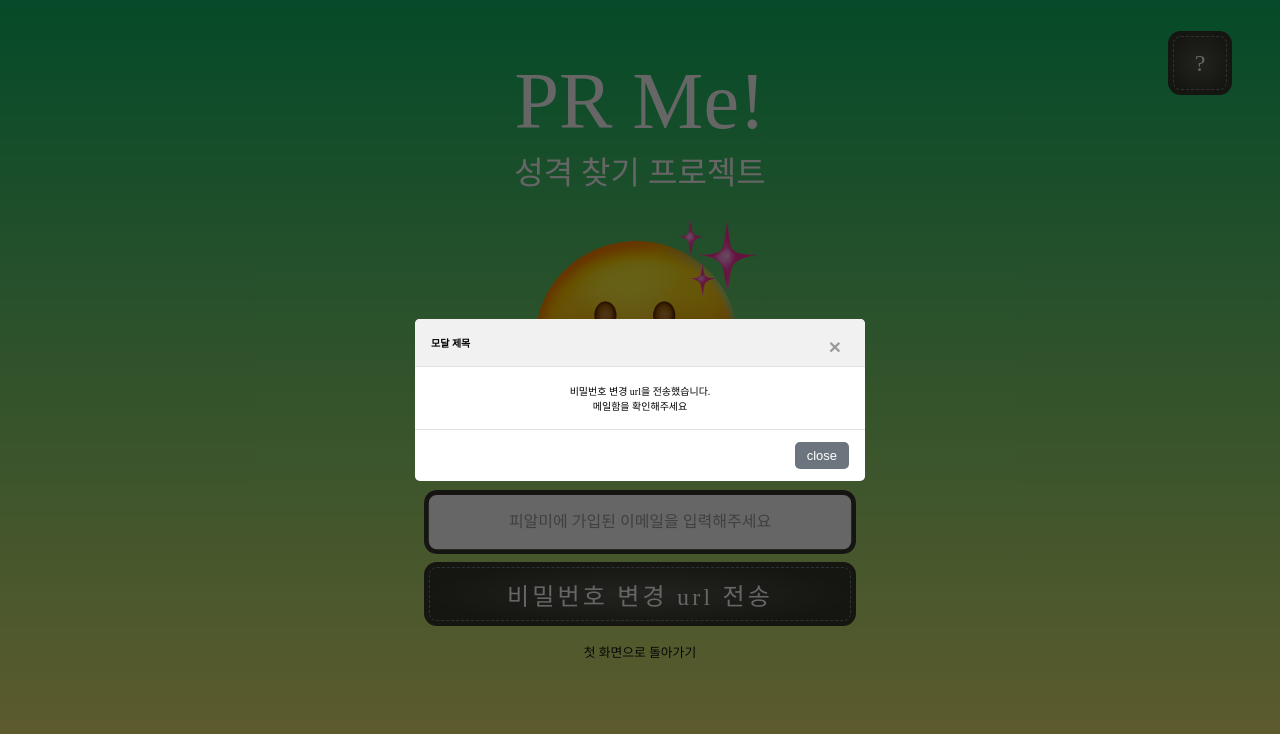
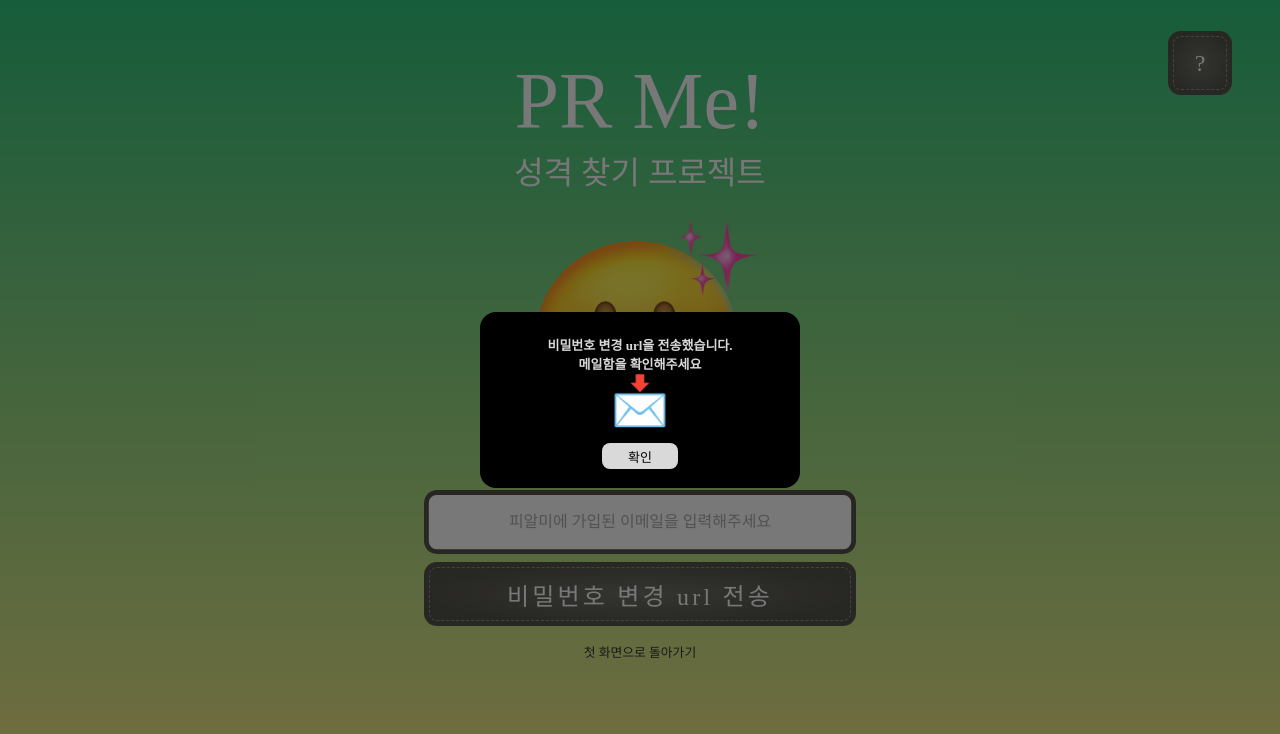
Before and after one commit to PRMe-org/PRMe, a React (Create React App) app in the folder front/: page /pwfind in a window 1280 px wide. Both pictures are taken after a click on the button "비밀번호 변경 url 전송". Shown: the top 734 px of the page. Built offline with nearby package versions, Linux system fonts and the light colour scheme; a web font is replaced by a local one.

Commit message:
0526 pwfind 페이지 모달 수정
pwfind 페이지 모달 1차완료

```diff
--- a/front/src/App.css
+++ b/front/src/App.css
@@ -424,76 +424,73 @@ body {
 
 
 /* ----------- Modal.jsx ----------- */
-.modal {
-    display: none;
-    position: fixed;
+
+.modal { /* 모달 전체 */
+    background-color: rgba(31, 31, 31, 0.6);
 
     height: 100%;
     width: 100%;
 
+    display: none;
+    position: fixed;
     top: 0;
-    right: 0;
-    bottom: 0;
-    left: 0;
+
     z-index: 99;
-    background-color: rgba(0, 0, 0, 0.6);
+}
+
+/* 모달 창 */
+.modal > section {
+    width:20rem; /* 크기 */
+    height: 11rem;
+
+    margin: 0 auto;
+    border-radius: 1rem;
+    background-color: #000;
+
+    animation: modal-show 0.3s; /* 스르륵 열리는 효과 */
+    overflow: hidden;
+}
+
+/* 모달 창 - 상단(text) 영역 */
+.modal > section > main {
+    padding: 23px 16px 0 16px;
+
+    color: #D9D9D9; /* text 속성*/
+    font-size: 13px;
+    text-align: center;
+    white-space: pre-line;
+    font-weight: bold;
+}
+
+/* 모달 창 - 하단(button) 영역 */
+.modal > section > footer {
+    padding: 14px 16px;
+    text-align: right;
 }
 .modal button {
-    outline: none;
+    width: 4.8rem;
+    height: 1.6rem;
+
+    outline: none; /* 테두리 */
+    border: 0;
+    border-radius: 0.5rem;
+
     cursor: pointer;
-    border: 0;
-  }
-  .modal > section {
-    width: 90%;
-    max-width: 450px;
-    margin: 0 auto;
-    border-radius: 0.3rem;
-    background-color: #fff;
-    /* 팝업이 열릴때 스르륵 열리는 효과 */
-    animation: modal-show 0.3s;
-    overflow: hidden;
-  }
-  .modal > section > header {
-    position: relative;
-    padding: 16px 64px 16px 16px;
-    background-color: #f1f1f1;
-    font-weight: 700;
-  }
-  .modal > section > header button { /* 모달 제목 */
-    position: absolute;
-    top: 15px;
-    right: 15px;
-    width: 30px;
-    font-size: 21px;
-    font-weight: 700;
-    text-align: center;
-    color: #999;
-    background-color: transparent;
-  }
-  .modal > section > main { /* 모달 내용 */
-    padding: 16px;
-    border-bottom: 1px solid #dee2e6;
-    border-top: 1px solid #dee2e6;
 
-    text-align: center;
-    white-space: pre-line;
-  }
-  .modal > section > footer {
-    padding: 12px 16px;
-    text-align: right;
-  }
-  .modal > section > footer button {
-    padding: 6px 12px;
-    color: #fff;
-    background-color: #6c757d; /*모달 버튼 색*/
-    border-radius: 5px;
+    padding: 4px 13px 6px 13px; /* 글자 위치 */
+    margin-right: 6.6rem;
+
+    background-color: #D9D9D9;
+    color: #000;
     font-size: 13px;
 }
+
 .modal.openModal {
     display: flex;
     align-items: center;
 
-    animation: modal-bg-show 0.3s; /* 스르륵 열리는 효과 */
+    /* 스르륵 열리는 애니메이션 */
+    animation: modal-bg-show 0.3s;
 }
 @keyframes modal-show {
 from {
--- a/front/src/components/Modal.jsx
+++ b/front/src/components/Modal.jsx
@@ -8,16 +8,11 @@ const Modal = (props) => {
     <div className={open ? 'openModal modal' : 'modal'}>
       {open ? (
         <section>
-          <header>
-            {header}
-            <button className="close" onClick={close}>
-              &times;
-            </button>
-          </header>
           <main>{props.children}</main>
+
           <footer>
             <button className="close" onClick={close}>
-              close
+              확인
             </button>
           </footer>
         </section>
--- a/front/src/pages/Pwfind.jsx
+++ b/front/src/pages/Pwfind.jsx
@@ -5,7 +5,8 @@ import Modal from '../components/Modal';
 const Pwfind = () => {
 
   const imgUrl = '/images/smile'+'.png'
-  const modal_text = '비밀번호 변경 url을 전송했습니다.\n 메일함을 확인해주세요';
+  const modal_text = '비밀번호 변경 url을 전송했습니다.\n 메일함을 확인해주세요\n';
+  const modal_emoji = '📩';
 
   // useState를 사용하여 open상태를 변경한다. (open일때 true로 만들어 열리는 방식)
   const [modalOpen, setModalOpen] = useState(false);
@@ -32,7 +33,8 @@ const Pwfind = () => {
       </div>
 
       <Modal open={modalOpen} close={closeModal} header="모달 제목">
-        { modal_text }
+        <span> { modal_text } </span>
+        <span style={{ fontSize: '3rem' }}> { modal_emoji } </span>
       </Modal>
     </div>
 
```
Lines whose indentation alone changed are shown as unchanged.
